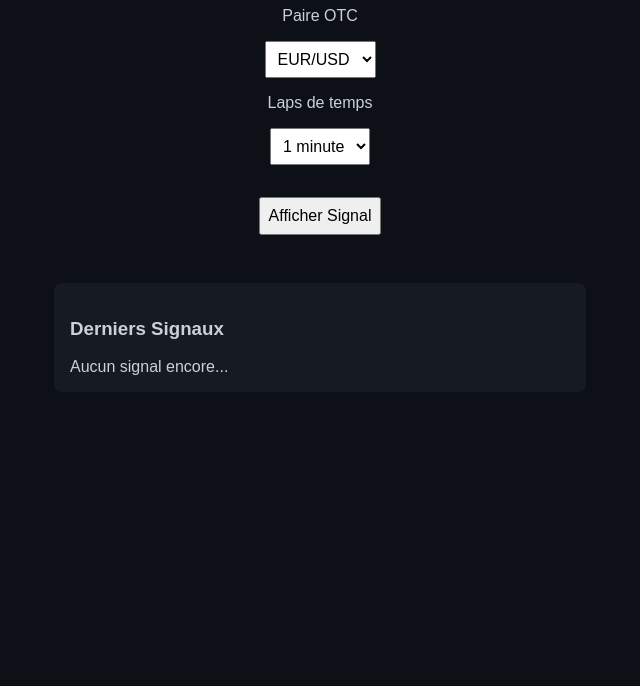
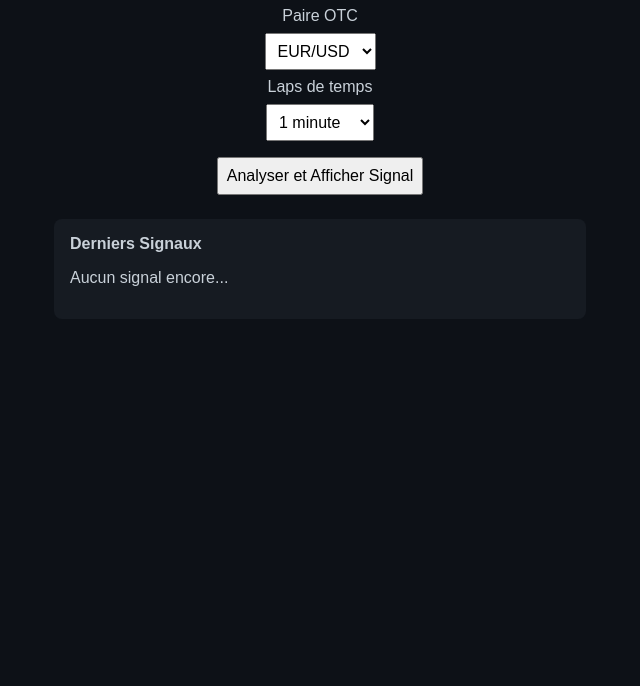
Before and after one commit to franck2y/openai-signal-bot, a plain HTML site: page index.html in a window 1280 px wide. Shown: the part 114-800 px from the top of the page, without its empty margins (320-960 px from the left). Drawn offline with Linux system fonts and the light colour scheme.

Commit message:
Update index.html

```diff
--- a/index.html
+++ b/index.html
@@ -1,65 +1,63 @@
-<!-- public/index.html -->
-<!DOCTYPE html>
-<html lang="fr">
+<!DOCTYPE html><html lang="fr">
 <head>
   <meta charset="UTF-8" />
   <meta name="viewport" content="width=device-width, initial-scale=1.0" />
-  <title>Bot de Trading IA - OTC 1 min</title>
+  <title>Robot de trading IA - OTC 1 min</title>
   <style>
     body {
+      font-family: Arial, sans-serif;
       background-color: #0d1117;
       color: #c9d1d9;
-      font-family: sans-serif;
       display: flex;
       flex-direction: column;
       align-items: center;
       padding: 2rem;
     }
+    h1 {
+      color: #58a6ff;
+    }
     select, button {
       padding: 0.5rem;
-      margin: 1rem;
+      margin: 0.5rem;
       font-size: 1rem;
     }
-    #signals {
+    #resultats {
+      margin-top: 1rem;
+      padding: 1rem;
       background-color: #161b22;
-      padding: 1rem;
       border-radius: 8px;
       width: 90%;
       max-width: 500px;
-      margin-top: 2rem;
     }
   </style>
 </head>
 <body>
-  <h1>🤖 Robot de trading IA - OTC 1 min</h1>
+  <h1>🤖 Robot de trading IA - OTC 1 min</h1><label for="pair">Paire OTC</label> <select id="pair"> <option value="EUR/USD">EUR/USD</option> <option value="GBP/USD">GBP/USD</option> <option value="USD/JPY">USD/JPY</option> </select>
 
-  <label for="pair">Paire OTC</label>
-  <select id="pair">
-    <option value="EUR/USD">EUR/USD</option>
-    <option value="GBP/USD">GBP/USD</option>
-    <option value="USD/JPY">USD/JPY</option>
-  </select>
+<label for="timeframe">Laps de temps</label> <select id="timeframe"> <option value="1min">1 minute</option> <option value="5min">5 minutes</option> </select>
 
-  <label for="timeframe">Laps de temps</label>
-  <select id="timeframe">
-    <option value="1min">1 minute</option>
-  </select>
+<button onclick="analyserSignal()">Analyser et Afficher Signal</button>
 
-  <button onclick="getSignal()">Afficher Signal</button>
-
-  <div id="signals">
-    <h3>Derniers Signaux</h3>
-    <div id="output">Aucun signal encore...</div>
-  </div>
-
-  <script>
-    async function getSignal() {
+  <div id="resultats">
+    <strong>Derniers Signaux</strong>
+    <p id="signaux">Aucun signal encore...</p>
+  </div>  <script>
+    async function analyserSignal() {
       const pair = document.getElementById('pair').value;
       const timeframe = document.getElementById('timeframe').value;
-      const res = await fetch(`/api/openai?pair=${pair}&timeframe=${timeframe}`);
-      const data = await res.json();
-      document.getElementById('output').innerText = data.signal || 'Aucun signal';
+      document.getElementById('signaux').textContent = 'Analyse en cours...';
+
+      try {
+        const res = await fetch(`/api/openai?pair=${pair}&timeframe=${timeframe}`);
+        const data = await res.json();
+        if (data?.signal) {
+          document.getElementById('signaux').textContent = `Signal pour ${pair} (${timeframe}) : ${data.signal}`;
+        } else {
+          document.getElementById('signaux').textContent = 'Aucun signal généré.';
+        }
+      } catch (error) {
+        document.getElementById('signaux').textContent = 'Erreur lors de l’analyse du signal.';
+      }
     }
-  </script>
-</body>
+  </script></body>
 </html>
```
